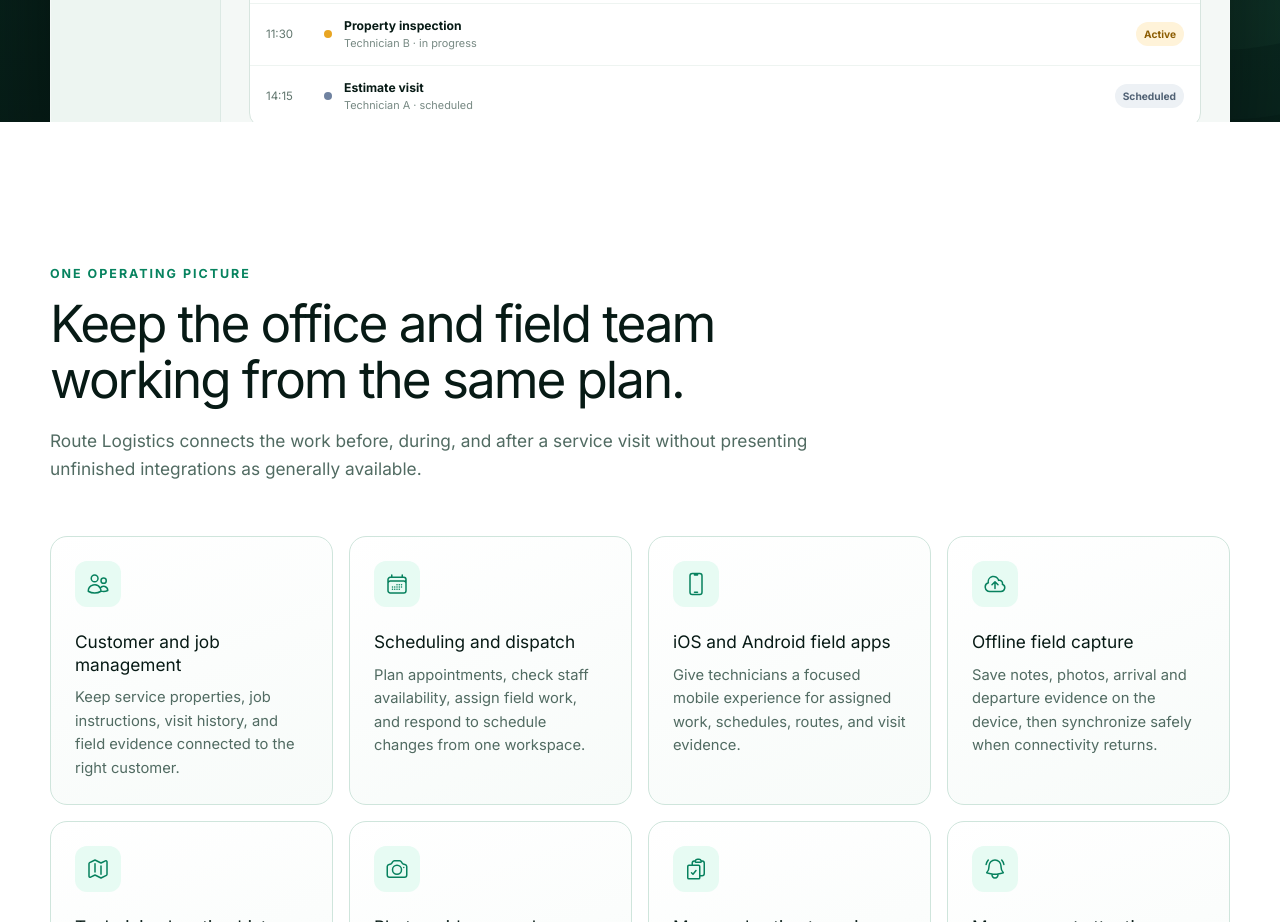
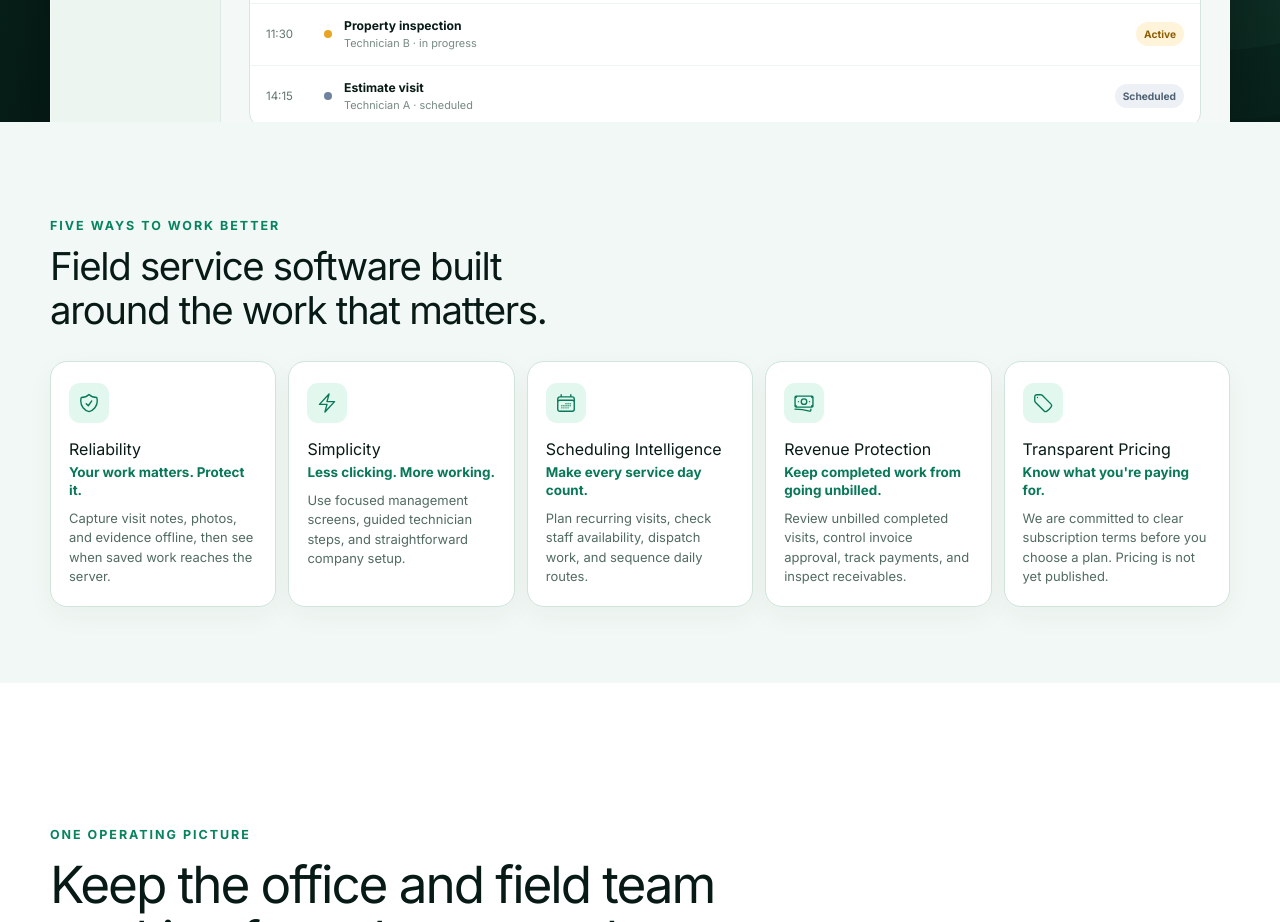
Before and after one commit to suntan-superman/routeLogisticsWeb, a React (Vite) app in the folder routeLogisticsWeb/: page / in a window 1280 px wide. Shown: the part 1200-2122 px from the top of the page. Built offline with nearby package versions, Linux system fonts and the light colour scheme; no server answers; what @syncfusion/ej2-base would draw is missing.

Commit message:
Add five pillars to public homepage

```diff
--- a/routeLogisticsWeb/src/pages/LandingPage.css
+++ b/routeLogisticsWeb/src/pages/LandingPage.css
@@ -40,6 +40,19 @@
 .marketing-proof-list{display:flex;flex-wrap:wrap;justify-content:center;gap:10px 24px;margin:28px 0 0;padding:0;color:#b9d8cd;font-size:.9rem;list-style:none}.marketing-proof-list li{display:inline-flex;align-items:center;gap:7px}.marketing-proof-list svg{width:18px;color:var(--mk-mint)}
 
 .marketing-hero-preview{position:relative;margin:72px auto -34px;overflow:hidden;border:1px solid #ffffff29;border-radius:24px 24px 0 0;background:#f4f8f6;color:var(--mk-ink);text-align:left;box-shadow:0 40px 90px #0000006b}
+.marketing-pillars{padding:94px 0 76px;background:#f2f8f5}
+.marketing-pillars-intro{max-width:760px;margin-bottom:28px}
+.marketing-pillars-intro h2{margin:8px 0 0;font-size:clamp(1.8rem,3vw,2.65rem);line-height:1.15;letter-spacing:-.035em;text-wrap:balance}
+.marketing-pillars-grid{display:grid;grid-template-columns:repeat(5,minmax(0,1fr));gap:12px}
+.marketing-pillar-card{min-width:0;border:1px solid var(--mk-border);border-radius:17px;background:#fff;padding:21px 18px 19px;box-shadow:0 9px 28px #063d2d0b}
+.marketing-pillar-icon{display:grid;width:40px;height:40px;place-items:center;border-radius:11px;background:#e2f8ee;color:#087858}
+.marketing-pillar-icon svg{width:22px;height:22px}
+.marketing-pillar-card h3{margin:16px 0 4px;font-size:1rem;line-height:1.25}
+.marketing-pillar-card strong{display:block;color:#087858;font-size:.84rem;line-height:1.35}
+.marketing-pillar-card p{margin:10px 0 0;color:var(--mk-muted);font-size:.81rem;line-height:1.5}
+@media(max-width:1050px){.marketing-pillars-grid{grid-template-columns:repeat(3,minmax(0,1fr))}}
+@media(max-width:650px){.marketing-pillars{padding:72px 0 56px}.marketing-pillars-grid{grid-template-columns:1fr 1fr;gap:10px}.marketing-pillar-card{padding:16px}.marketing-pillar-card h3{margin-top:12px}.marketing-pillar-card p{font-size:.78rem}}
+@media(max-width:420px){.marketing-pillars-grid{grid-template-columns:1fr}.marketing-pillar-card{display:grid;grid-template-columns:40px 1fr;column-gap:13px}.marketing-pillar-card h3{margin:0}.marketing-pillar-card strong,.marketing-pillar-card p{grid-column:2}.marketing-pillar-icon{grid-row:1/4}}
 .marketing-preview-topbar{min-height:69px;display:flex;align-items:center;justify-content:space-between;gap:20px;padding:14px 20px;border-bottom:1px solid #d8e8e1;background:#fff}
 .marketing-preview-brand{display:flex;align-items:center;gap:10px}.marketing-preview-brand .marketing-brand-mark{width:32px;height:32px;border-radius:9px;font-size:.7rem}
 .marketing-preview-brand span,.marketing-preview-heading span,.marketing-frame-heading span{display:flex;flex-direction:column}.marketing-preview-brand small,.marketing-preview-heading small{color:#6e817a;font-size:.72rem}
--- a/routeLogisticsWeb/src/pages/LandingPage.jsx
+++ b/routeLogisticsWeb/src/pages/LandingPage.jsx
@@ -5,7 +5,8 @@ import {
   Bars3Icon, BellAlertIcon, CalendarDaysIcon, CameraIcon, CheckCircleIcon,
   ClipboardDocumentCheckIcon, CloudArrowUpIcon, DevicePhoneMobileIcon,
   DocumentMagnifyingGlassIcon, MapIcon, MapPinIcon, SignalIcon, TruckIcon,
-  UserGroupIcon, UsersIcon, XMarkIcon,
+  UserGroupIcon, UsersIcon, XMarkIcon, ShieldCheckIcon, BoltIcon,
+  BanknotesIcon, TagIcon,
 } from '@heroicons/react/24/outline';
 import './LandingPage.css';
 
@@ -18,6 +19,14 @@ const FEATURES = [
   { icon: CameraIcon, title: 'Photo evidence and completion', description: 'Attach supporting photos, complete guided visit steps, and preserve an auditable service record.' },
   { icon: ClipboardDocumentCheckIcon, title: 'Managed estimate review', description: 'Let field teams capture scope while authorized management reviews pricing and controls customer delivery.' },
   { icon: BellAlertIcon, title: 'Management attention', description: 'Surface missed visits, quote-needed work, unassigned jobs, and other unresolved operational priorities.' },
+];
+
+const PILLARS = [
+  { icon: ShieldCheckIcon, title: 'Reliability', promise: 'Your work matters. Protect it.', description: 'Capture visit notes, photos, and evidence offline, then see when saved work reaches the server.' },
+  { icon: BoltIcon, title: 'Simplicity', promise: 'Less clicking. More working.', description: 'Use focused management screens, guided technician steps, and straightforward company setup.' },
+  { icon: CalendarDaysIcon, title: 'Scheduling Intelligence', promise: 'Make every service day count.', description: 'Plan recurring visits, check staff availability, dispatch work, and sequence daily routes.' },
+  { icon: BanknotesIcon, title: 'Revenue Protection', promise: 'Keep completed work from going unbilled.', description: 'Review unbilled completed visits, control invoice approval, track payments, and inspect receivables.' },
+  { icon: TagIcon, title: 'Transparent Pricing', promise: "Know what you're paying for.", description: 'We are committed to clear subscription terms before you choose a plan. Pricing is not yet published.' },
 ];
 
 const INDUSTRIES = [
@@ -204,6 +213,11 @@ function LandingPage() {
         </div>
       </section>
 
+      <section className="marketing-pillars" aria-labelledby="pillars-heading"><div className="marketing-section-shell">
+        <div className="marketing-pillars-intro"><p className="marketing-kicker">FIVE WAYS TO WORK BETTER</p><h2 id="pillars-heading">Field service software built around the work that matters.</h2></div>
+        <div className="marketing-pillars-grid">{PILLARS.map(({ icon: Icon, title, promise, description }) => <article className="marketing-pillar-card" key={title}><span className="marketing-pillar-icon"><Icon aria-hidden="true" /></span><h3>{title}</h3><strong>{promise}</strong><p>{description}</p></article>)}</div>
+      </div></section>
+
       <section id="features" className="marketing-section marketing-feature-section"><div className="marketing-section-shell">
         <div className="marketing-section-intro"><p className="marketing-kicker">ONE OPERATING PICTURE</p><h2>Keep the office and field team working from the same plan.</h2><p>Route Logistics connects the work before, during, and after a service visit without presenting unfinished integrations as generally available.</p></div>
         <div className="marketing-feature-grid">{FEATURES.map(feature => <article key={feature.title} className="marketing-feature-card"><span className="marketing-feature-icon"><feature.icon /></span><h3>{feature.title}</h3><p>{feature.description}</p></article>)}</div>
```
Also changed, not shown: 1 other file (tests, documents, lock files or other folders).
